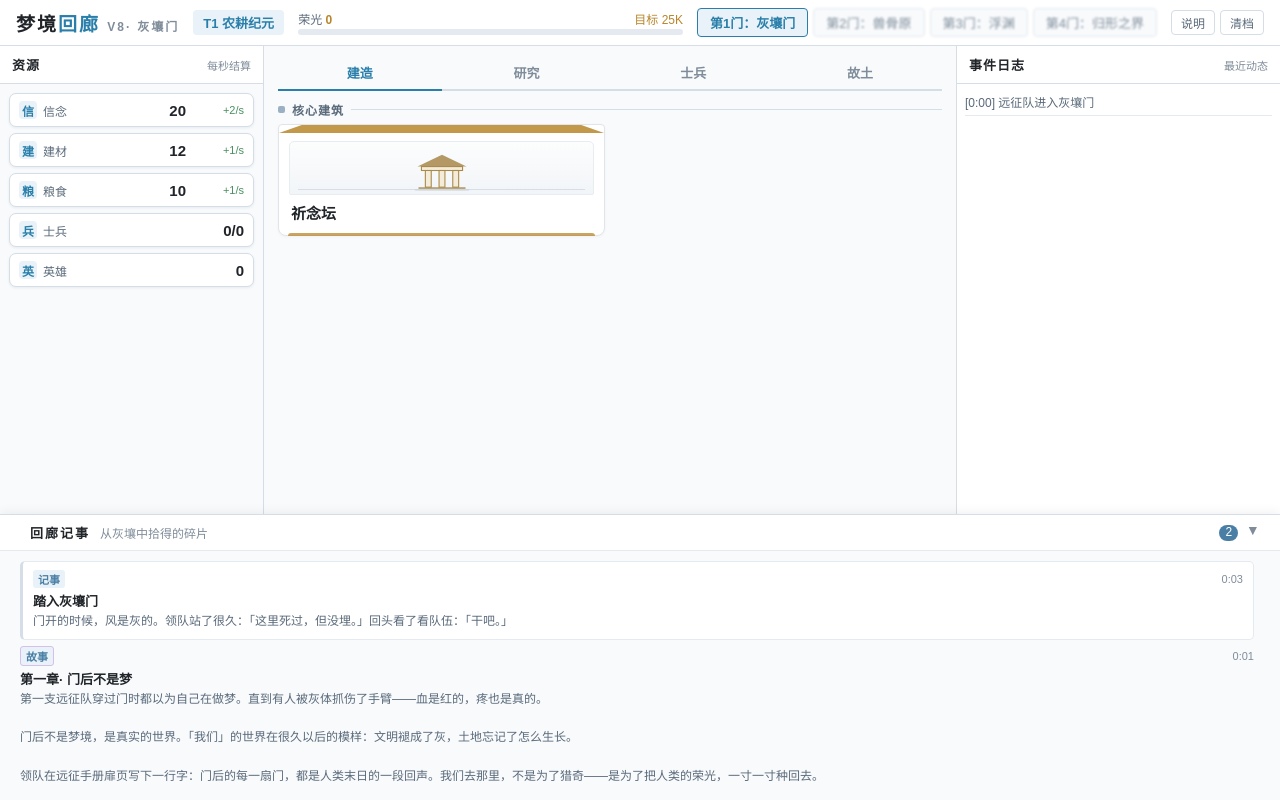
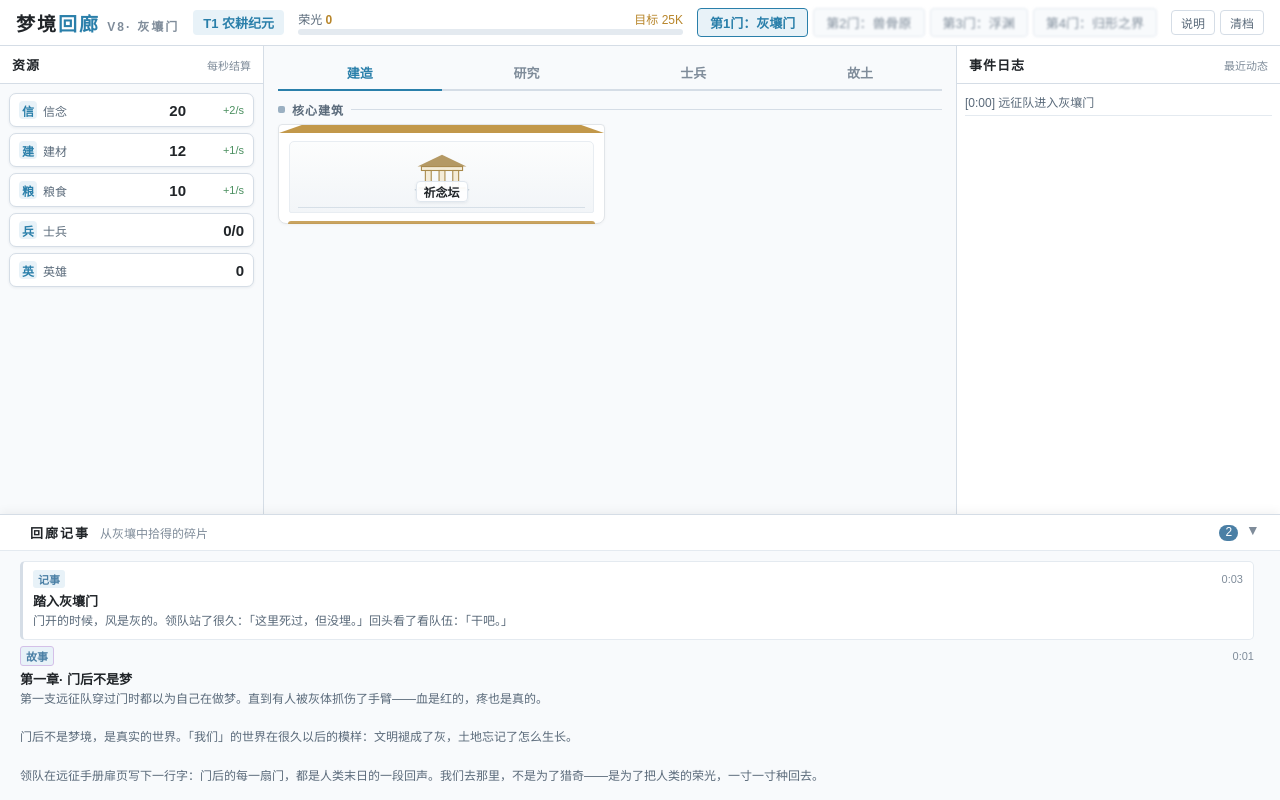
Before and after one commit to elangzhiya/Dream-Corridor, a plain HTML site: page index.html in a window 1280 px wide. Drawn offline with Linux system fonts and the light colour scheme.

Commit message:
建筑名改为挂在建筑正面的牌匾

```diff
--- a/index.html
+++ b/index.html
@@ -137,11 +137,14 @@ body { background:var(--bg); color:var(--text); font-family:"Microsoft YaHei","P
 .build-card.glory-card:before { display:none; }
 .build-card.glory-card { padding-top:0; }
 /* 平时只显示建筑本身；详细信息悬停浮出 */
-.bface { display:flex; flex-direction:column; gap:7px; padding:8px 10px 12px; min-width:0; }
-.bart { height:54px; border:1px solid #e8edf2; border-radius:5px 5px 2px 2px; background:linear-gradient(180deg,#fcfdfd,#f2f5f8); display:flex; align-items:flex-end; justify-content:center; position:relative; overflow:hidden; }
+.bface { display:flex; flex-direction:column; padding:8px 10px 10px; min-width:0; }
+.bart { height:72px; border:1px solid #e8edf2; border-radius:5px 5px 2px 2px; background:linear-gradient(180deg,#fcfdfd,#f2f5f8); display:flex; align-items:flex-start; justify-content:center; padding-top:5px; position:relative; overflow:hidden; }
 .bart:after { content:""; position:absolute; left:8px; right:8px; bottom:4px; height:1px; background:#d6dfe7; }
 .bart svg { width:64px; height:47px; display:block; position:relative; z-index:1; }
-.bplate { display:flex; align-items:center; justify-content:space-between; gap:6px; min-width:0; padding:0 2px; }
+/* 名字直接挂在建筑正面：牌匾式铭牌，数量同框 */
+.bplate { position:absolute; left:50%; bottom:10px; transform:translateX(-50%); display:flex; align-items:center; gap:5px; max-width:calc(100% - 14px); background:rgba(255,255,255,.94); border:1px solid #dfe6ed; border-radius:4px; padding:1px 7px; box-shadow:0 1px 3px rgba(20,45,75,.08); white-space:nowrap; z-index:2; }
+.bart .bname { font-size:12px; font-weight:bold; white-space:nowrap; overflow:hidden; text-overflow:ellipsis; min-width:0; flex:1; }
+.bart .bqty { font-size:10px; font-weight:bold; color:#4a6a7a; background:#eaf1f6; border:1px solid #d8e3ec; border-radius:4px; padding:0 5px; flex-shrink:0; font-variant-numeric:tabular-nums; }
 .bdetail { display:none; position:absolute; left:-1px; top:calc(100% + 3px); min-width:236px; max-width:290px; background:var(--panel); border:1px solid var(--border); border-radius:6px; box-shadow:0 6px 18px rgba(20,45,75,.18); padding:8px 10px; z-index:40; white-space:normal; }
 .build-card:hover, .build-card:focus-within { z-index:41; }
 .build-card:hover .bdetail, .build-card:focus-within .bdetail { display:block; }
@@ -1771,7 +1774,7 @@ function renderBuild() {
         '<div class="bd-foot">'+(unlocked?(canBuild?(ready?'点击建造':'可建造'):'核心唯一'):'前置未完成 · ……')+'</div>';
       const qtyTag = built && !isCore ? '<span class="bqty">×'+s.count+'</span>' : '';
       html += '<div class="'+cardCls+'"'+cardAttrs+'>'+
-        '<div class="bface"><div class="bart">'+buildingArt(b)+'</div><div class="bplate"><span class="bname">'+dname+'</span>'+qtyTag+'</div></div>'+
+        '<div class="bface"><div class="bart">'+buildingArt(b)+'<div class="bplate"><span class="bname">'+dname+'</span>'+qtyTag+'</div></div></div>'+
         '<div class="bdetail">'+detail+'</div>'+
         '</div>';
     });
```
